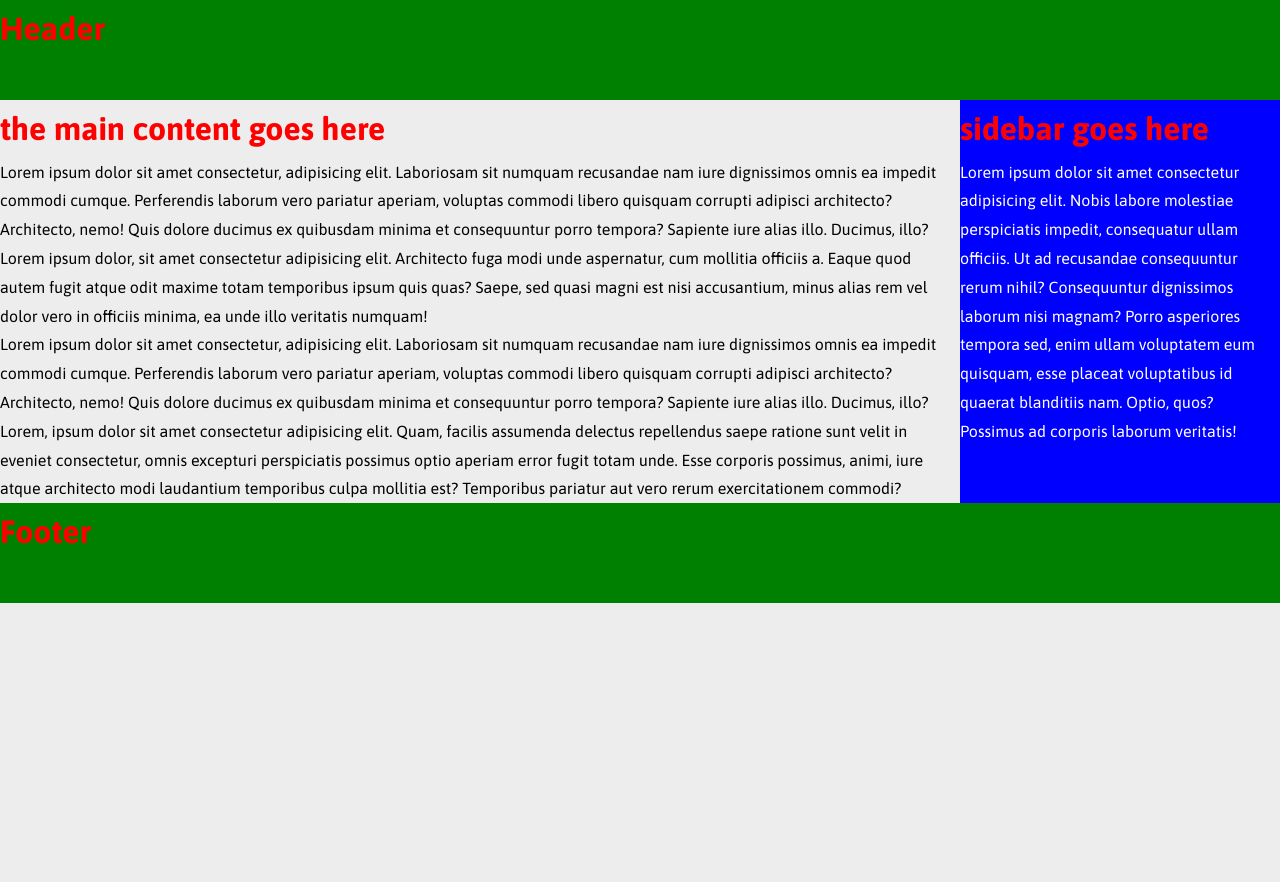
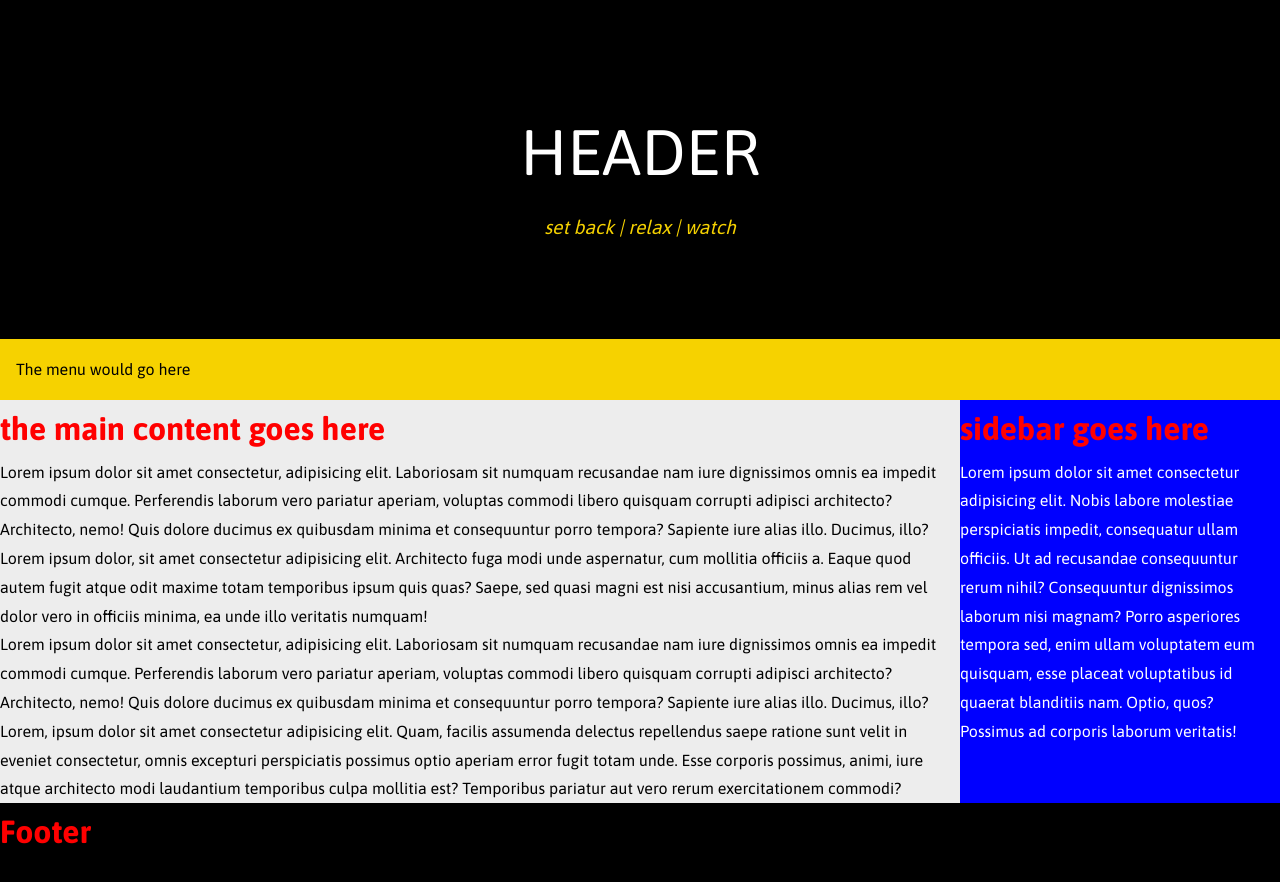
Before and after one commit to JoseIgnacioTapia/movie-site-project, a plain HTML site: page index.html in a window 1280 px wide. Before the commit the page ends 800 px from the top, so only its background shows below. Drawn offline with Linux system fonts and the light colour scheme.

Commit message:
Building our header using flexbox

```diff
--- a/css/style.css
+++ b/css/style.css
@@ -16,7 +16,7 @@ body {
 }
 
 header, footer {
-  background: rgb(0, 128, 0);
+  background: #000;
   height: 100px;
 }
 
@@ -43,3 +43,48 @@ p {
     flex: 0 0 320px;
   }
 }
+
+/* Header styles */
+.site-header {
+  height: 400px;
+  display: flex;
+  flex-direction: column;
+}
+
+.site-info {
+  flex-grow: 1;
+  display: flex;
+  flex-direction: column;
+  justify-content: center;
+}
+
+.site-title {
+  margin: 0;
+  font-size: 2em;
+  font-weight: 300;
+  text-align: center;
+  color: #fff;
+  text-transform: uppercase;
+}
+
+.site-description {
+  text-align: center;
+  color: #f6d200;
+  font-size: 1.2em;
+  margin-top: -.8;
+  font-style: italic;
+}
+
+.main-menu {
+  padding: 1em 1em;
+  color: #000;
+  background: #f6d200;
+}
+
+@media screen and (min-width: 1120px) {
+
+  .site-title {
+    font-size: 4em;
+  }
+
+}
--- a/index.html
+++ b/index.html
@@ -24,7 +24,12 @@
   <div class="outer-wrap">
 
     <header class="site-header">
-      <h1 class="site-title">Header</h1>
+      <div class="site-info">
+        <h1 class="site-title">Header</h1>
+        <p class="site-description">set back | relax | watch</p>
+      </div>
+
+      <nav class="main-menu">The menu would go here</nav>
     </header>
 
     <div class="content-area">
```
